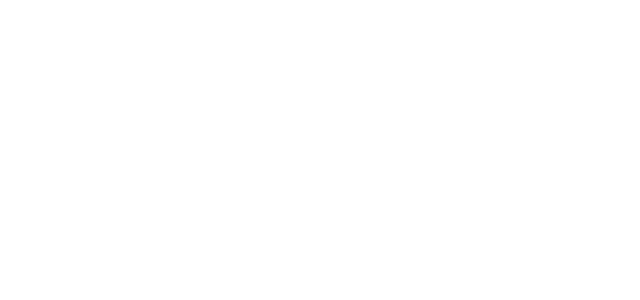
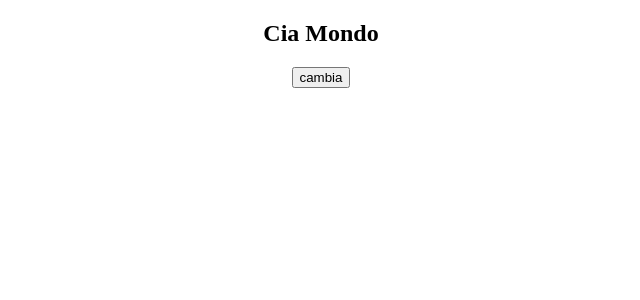
Before and after one commit to florinivan/prima-app1, a React (Create React App) app: page / in a window 1280 px wide. Shown: the top 300 px of the page, without its empty margins (319-959 px from the left). Built offline with nearby package versions, Linux system fonts and the light colour scheme.

Commit message:
add first hooks

```diff
--- a/src/App.js
+++ b/src/App.js
@@ -1,8 +1,15 @@
 import "./App.css";
+//import { datiditest } from "./data";
+//import Prodotto from "./componets/prop-typs";
+import IndexComponent from "./hooks/useState/error-usestate";
 //import ComponentCard from "./componets/ComponentCard";
 
 function App() {
-  return <div className='App'></div>;
+  return (
+    <div className='App'>
+      <IndexComponent />
+    </div>
+  );
 }
 
 export default App;
--- /dev/null
+++ b/src/componets/prop-typs.js
@@ -0,0 +1,32 @@
+import React from "react";
+import PropTypes from "prop-types";
+const defaultImage =
+  "https://lh3.googleusercontent.com/EbXw8rOdYxOGdXEFjgNP8lh-YAuUxwhOAe2jhrz3sgqvPeMac6a6tHvT35V6YMbyNvkZL4R_a2hcYBrtfUhLvhf-N2X3OB9cvH4uMw=w1064-v0";
+
+const Prodotto = ({ nome, image, prezzo }) => {
+  const img = image && image.url;
+
+  return (
+    <article className='card shadow my-3 p-2'>
+      <div className='card-body'>
+        <img
+          src={img || defaultImage}
+          alt={nome || "divano default"}
+          className='card-img-top'
+        />
+        <div className='card-text'>
+          <h4 className='card-title'>{nome || "divano default"}</h4>
+          <p className='card-subtitle'>€ {prezzo || 7.99}</p>
+        </div>
+      </div>
+    </article>
+  );
+};
+
+Prodotto.propTypes = {
+  nome: PropTypes.string.isRequired,
+  prezzo: PropTypes.number.isRequired,
+  image: PropTypes.object.isRequired,
+};
+
+export default Prodotto;
--- /dev/null
+++ b/src/hooks/useState/error-usestate.js
@@ -0,0 +1,20 @@
+import React, { useState } from "react";
+
+const ErroreState = () => {
+  //let titolo = "Ciao Mondo";
+  const [titolo, setTitolo] = useState("Cia Mondo");
+  //console.log(useState(""));
+
+  const cabioTitolo = () => {
+    setTitolo("nuovo titolo");
+    console.log(titolo);
+  };
+  return (
+    <div>
+      <h2>{titolo}</h2>
+      <button onClick={() => cabioTitolo()}>cambia</button>
+    </div>
+  );
+};
+
+export default ErroreState;
```
